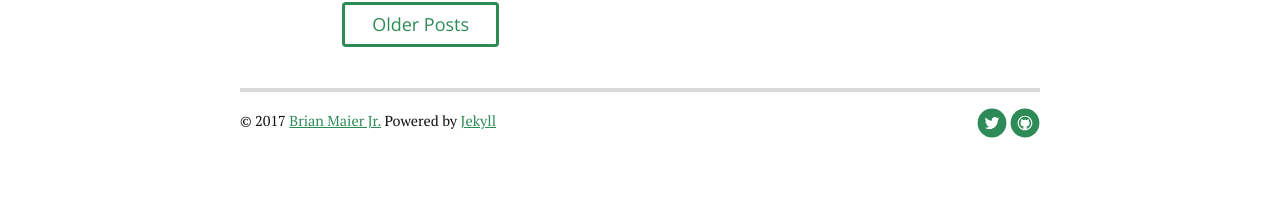
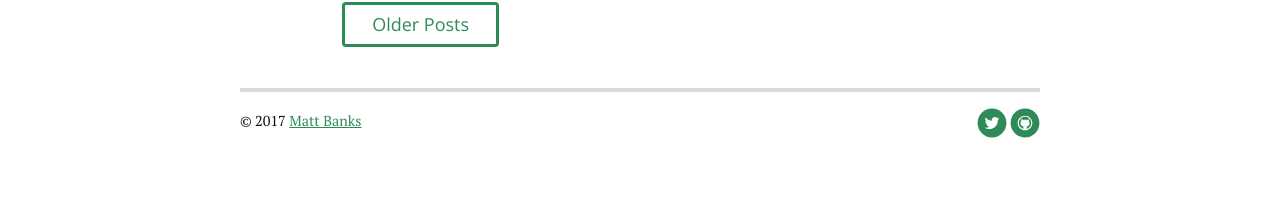
Before and after one commit to mattbanks/mattbanks, a Jekyll site: the page built from index.html, in a window 1280 px wide. Shown: the part 1794-2017 px from the top of the page. Built offline with Jekyll 4.4.1, drawn with Linux system fonts in a browser that asks for light colours; nearby versions of some CDN libraries; the list of posts is cut into pages by our own code.

Commit message:
tweek footer links

```diff
--- a/_includes/footer.html
+++ b/_includes/footer.html
@@ -1,6 +1,6 @@
 <div class="footer">
    <div class="container">
-      <p class="copy">&copy; {{ site.time | date: '%Y' }} <a href="http://brianmaierjr.com">Brian Maier Jr.</a> Powered by <a href="http://jekyllrb.com">Jekyll</a></p>
+      <p class="copy">&copy; {{ site.time | date: '%Y' }} <a href="http://mattbanks.me">Matt Banks</a></p>
 
       <div class="footer-links">
          <ul class="noList">
```
